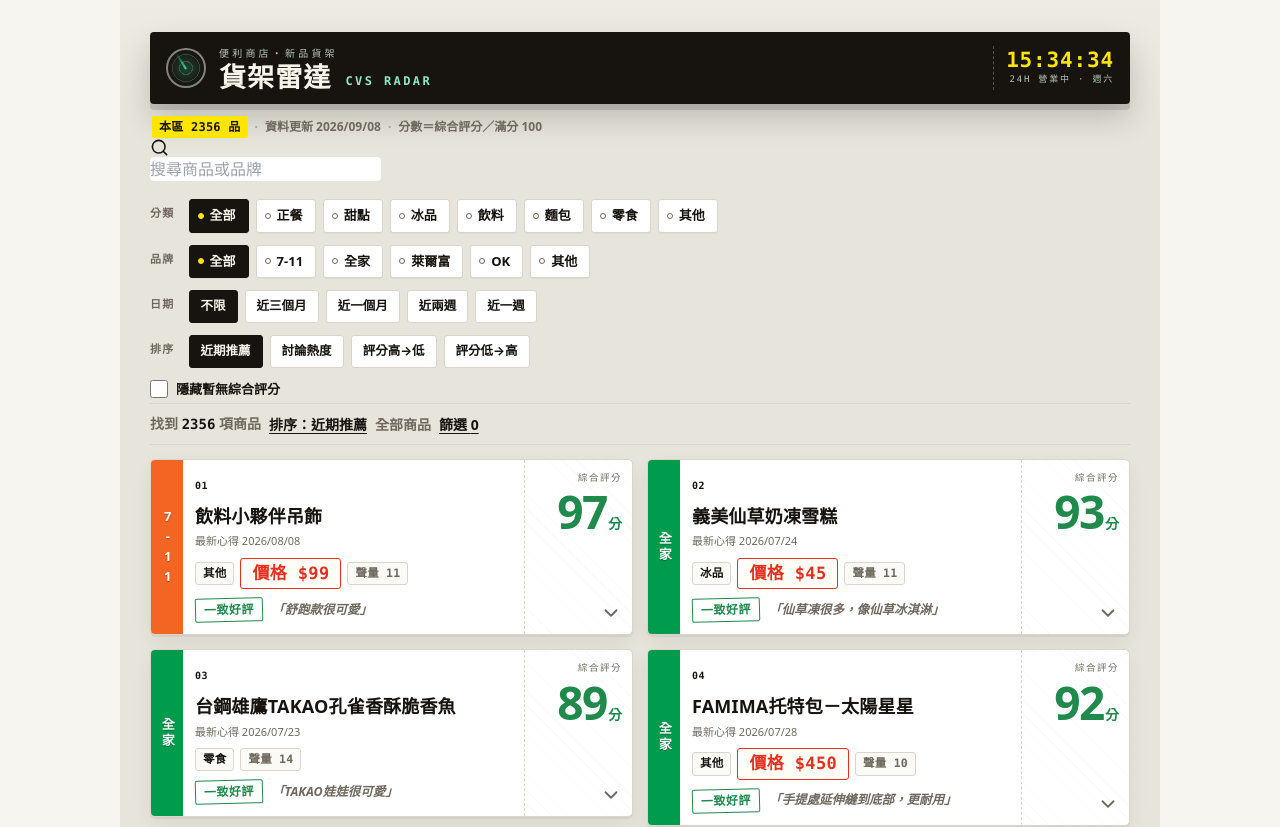
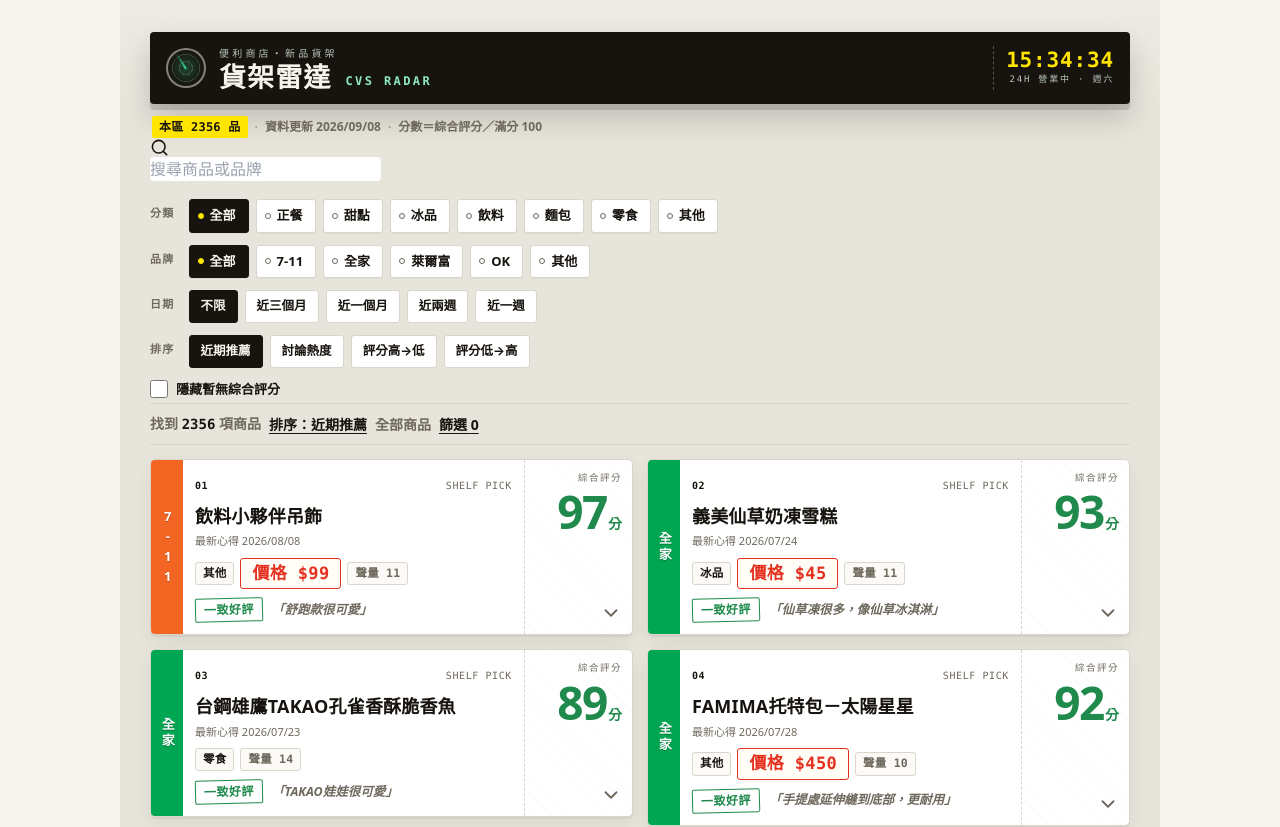
Before and after one commit to YuHsunWang/cvs-radar, a Next.js app in the folder web/: page / in a window 1280 px wide. Shown: the top 827 px of the page. Built offline with nearby package versions, Linux system fonts and the light colour scheme; no server answers.

Commit message:
Refine shelf card structure for Direction 02

```diff
--- a/web/components/ShelfCard.tsx
+++ b/web/components/ShelfCard.tsx
@@ -9,11 +9,10 @@
   displayCategory,
 } from '@/lib/data'
 
-// Shelf-edge label palette: brand-colour rails.
 const RAIL: Record<string, string> = {
   '7-11': '#F26522',
-  全家: '#009B4C',
-  萊爾富: '#E51F26',
+  全家: '#00A651',
+  萊爾富: '#E60012',
   OK: '#F5A623',
   美聯社: '#6C3DBF',
   其他: '#6B7280',
@@ -43,12 +42,12 @@
   const brand = displayBrand(product.brand)
   const score = comprehensiveScore(product)
   const volume = product.nPosts + product.nComments
-  const pop = (product.likes[0] ?? '').replace(/\s+/g, ' ').trim().slice(0, 16)
+  const pop = (product.likes[0] ?? '').replace(/\s+/g, ' ').trim().slice(0, 22)
   const date = product.latestDate ? `最新心得 ${product.latestDate.replaceAll('-', '/')}` : '心得日期不明'
   const detailId = useId()
 
   return (
-    <article className="sl-label">
+    <article className={`sl-label${isExpanded ? ' sl-expanded' : ''}`}>
       <button
         type="button"
         aria-expanded={isExpanded}
@@ -64,6 +63,7 @@
           <div className="sl-body">
             <div className="sl-slotline">
               <span className="sl-slot">{String(rank).padStart(2, '0')}</span>
+              <span className="sl-shelf-code">SHELF PICK</span>
             </div>
 
             <h2 className="sl-pname">{product.productName?.trim() || '商品名稱待確認'}</h2>
```
